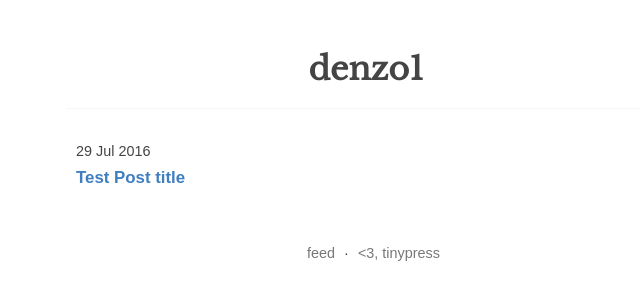
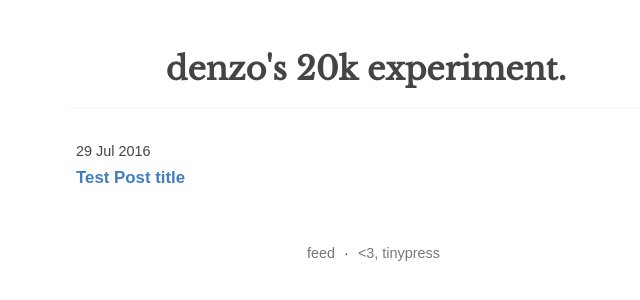
Before and after one commit to denzo1/denzo1.github.io, a Jekyll site: the page built from index.html, in a window 1280 px wide. Shown: the top 300 px of the page, without its empty margins (274-914 px from the left). Built offline with Jekyll 4.4.1, drawn with Linux system fonts in a browser that asks for light colours; the list of posts is cut into pages by our own code.

Commit message:
Update _config.yml

```diff
--- a/_config.yml
+++ b/_config.yml
@@ -2,5 +2,5 @@ excerpt_separator: ""
 pygments: false
 markdown: kramdown
 url: http://denzo1.github.io
-title: denzo1
+title: denzo's 20k experiment.
 paginate: 100
```
